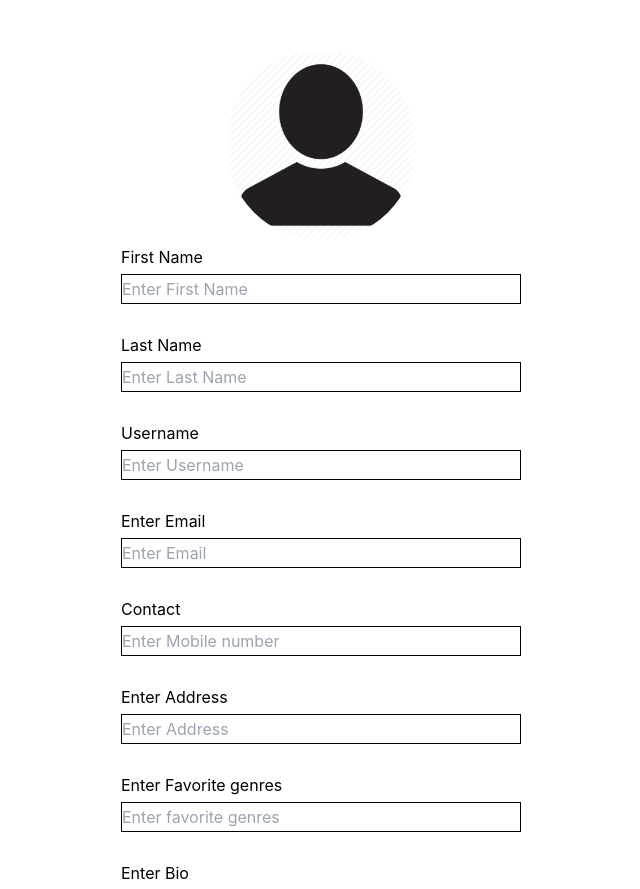
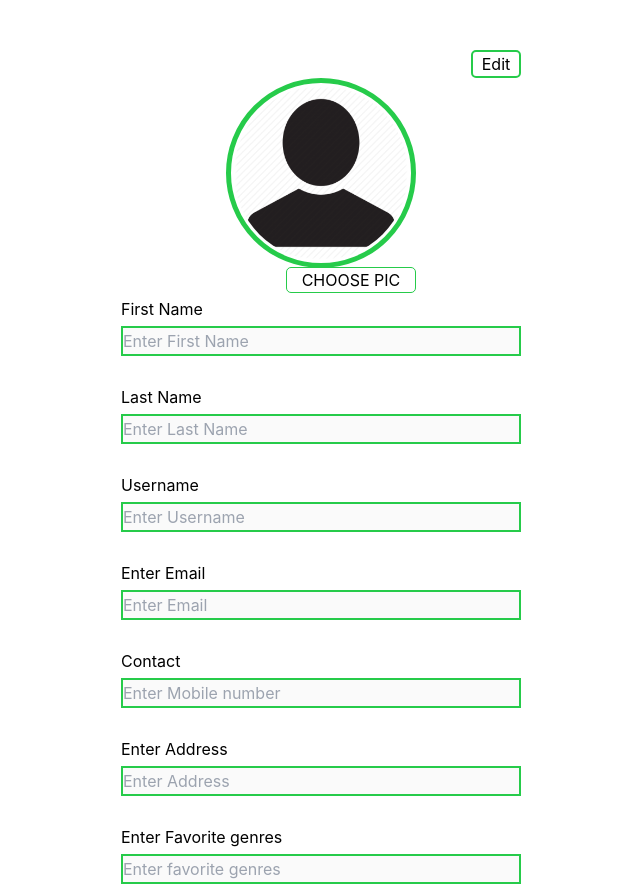
Before and after one commit to isaac-zik-rgb/BookBazaar, a React (Vite) app in the folder client/: page /profile in a window 1280 px wide. Shown: the top 889 px of the page, without its empty margins (319-959 px from the left). Built offline with nearby package versions, Linux system fonts and the light colour scheme.

Commit message:
add function to disable input field on save

```diff
--- a/client/src/pages/Profile/index.tsx
+++ b/client/src/pages/Profile/index.tsx
@@ -1,17 +1,27 @@
+import { useState } from 'react';
 import './style.css'
 import profile_icon from 'assets/profileimage.png'
 
 const Profile = () => {
+    const [editing, setEditing] = useState(false);
+
   return (
     <div className='container'>
+        <button className='edit-button' onClick={()=> {setEditing(!editing)}}>
+            {editing ? 'Save' : 'Edit'}
+            </button>
         <div className='header_image'>
             <img src={profile_icon} alt=''/>
+            <input type="file" name='file' id='file' />
+            <label htmlFor="file">CHOOSE PIC</label>
         </div>
         <div className='form'>
             <form>
             <label htmlFor="firstname">First Name</label>
                     <input
                         type="text"
+                        className={!editing ? 'cursor-not-allowed' : '' }
+                        disabled={!editing}
                         name="firstname"
                         id="firstname"
                         placeholder="Enter First Name"
@@ -21,6 +31,8 @@ const Profile = () => {
                     <label htmlFor="lastname">Last Name</label>
                     <input
                         type="text"
+                        className={!editing ? 'cursor-not-allowed' : '' }
+                        disabled={!editing}
                         name="lastname"
                         id="lastname"
                         placeholder="Enter Last Name"
@@ -30,6 +42,8 @@ const Profile = () => {
                     <label htmlFor="username">Username</label>
                     <input
                         type="text"
+                        className={!editing ? 'cursor-not-allowed' : '' }
+                        disabled={!editing}
                         name="username"
                         id="username"
                         placeholder="Enter Username"
@@ -39,6 +53,8 @@ const Profile = () => {
                     <label htmlFor="email">Enter Email </label>
                     <input
                         type="email"
+                        className={!editing ? 'cursor-not-allowed' : '' }
+                        disabled={!editing}
                         name="email"
                         id="email"
                         placeholder="Enter Email"
@@ -48,6 +64,8 @@ const Profile = () => {
                     <label htmlFor="phone_number">Contact</label>
                     <input
                         type="phone_number"
+                        className={!editing ? 'cursor-not-allowed' : '' }
+                        disabled={!editing}
                         name="phone_number"
                         id="phone_number"
                         placeholder="Enter Mobile number"
@@ -57,6 +75,8 @@ const Profile = () => {
                     <label htmlFor="address">Enter Address </label>
                     <input
                         type="address"
+                        className={!editing ? 'cursor-not-allowed' : '' }
+                        disabled={!editing}
                         name="address"
                         id="address"
                         placeholder="Enter Address"
@@ -66,14 +86,17 @@ const Profile = () => {
                     <label htmlFor="favorite_genres">Enter Favorite genres </label>
                     <input
                         type="favorite_genres"
+                        className={!editing ? 'cursor-not-allowed' : '' }
+                        disabled={!editing}
                         name="favorite_genres"
                         id="favorite_genres"
                         placeholder="Enter favorite genres"
                         required
                     />
                     <br /><br />
-                    <label htmlFor="bio">Enter Bio </label>
-                    <textarea></textarea>
+                    <label htmlFor="bio" >Enter Bio </label>
+                    <textarea className={!editing ? 'cursor-not-allowed' : '' }
+                        disabled={!editing}></textarea>
                     <br /><br />
                     <div className='submit'>
                     <button>Submit</button>
--- a/client/src/pages/Profile/style.css
+++ b/client/src/pages/Profile/style.css
@@ -6,11 +6,27 @@
     width: 600px;
     justify-content: center;
     align-items: center;
+    box-sizing: border-box;
 }
 
 .header_image img {
+    box-sizing: border-box;
     border-radius: 50%;
     height: 190px;
+    border: 5px solid rgb(38, 203, 74);
+    padding: 3px;
+    background-color: white;
+}
+
+.header_image label {
+    box-sizing: border-box;
+    font-size: 16px;
+    color: black;
+    border: 1px solid rgb(38, 203, 74);
+    padding: 2px 15px;
+    border-radius: 5px;
+    transition: all 0.3s;
+    margin-left: 60px;
 }
 
 .form label {
@@ -22,13 +38,13 @@
 .form input {
     width: 400px;
     height: 30px;
-    border: 1px solid black;
+    border: 2px solid rgb(38, 203, 74);
 }
 
 textarea {
     width: 400px;
     height: 130px;
-    border: 1px solid black;
+    border: 2px solid rgb(38, 203, 74);
 }
 
 .submit {
@@ -50,3 +66,14 @@ textarea {
     background-color: rgb(38, 203, 74);
     font-size: 16px;
 }
+
+input[type='file']{
+    display: none;
+}
+
+.edit-button {
+    border: 2px solid rgb(38, 203, 74);
+    border-radius: 5px;
+    width: 50px;
+    margin-left: 350px;
+}
```
